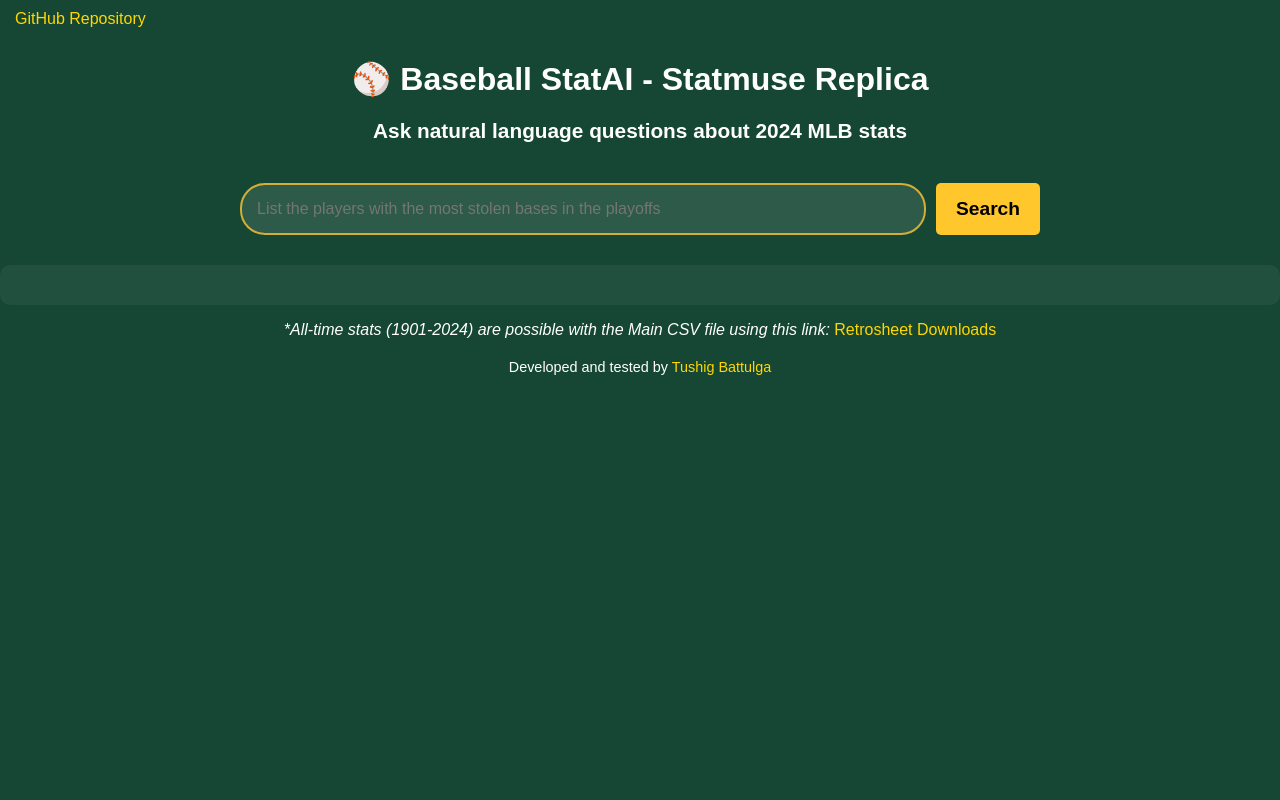
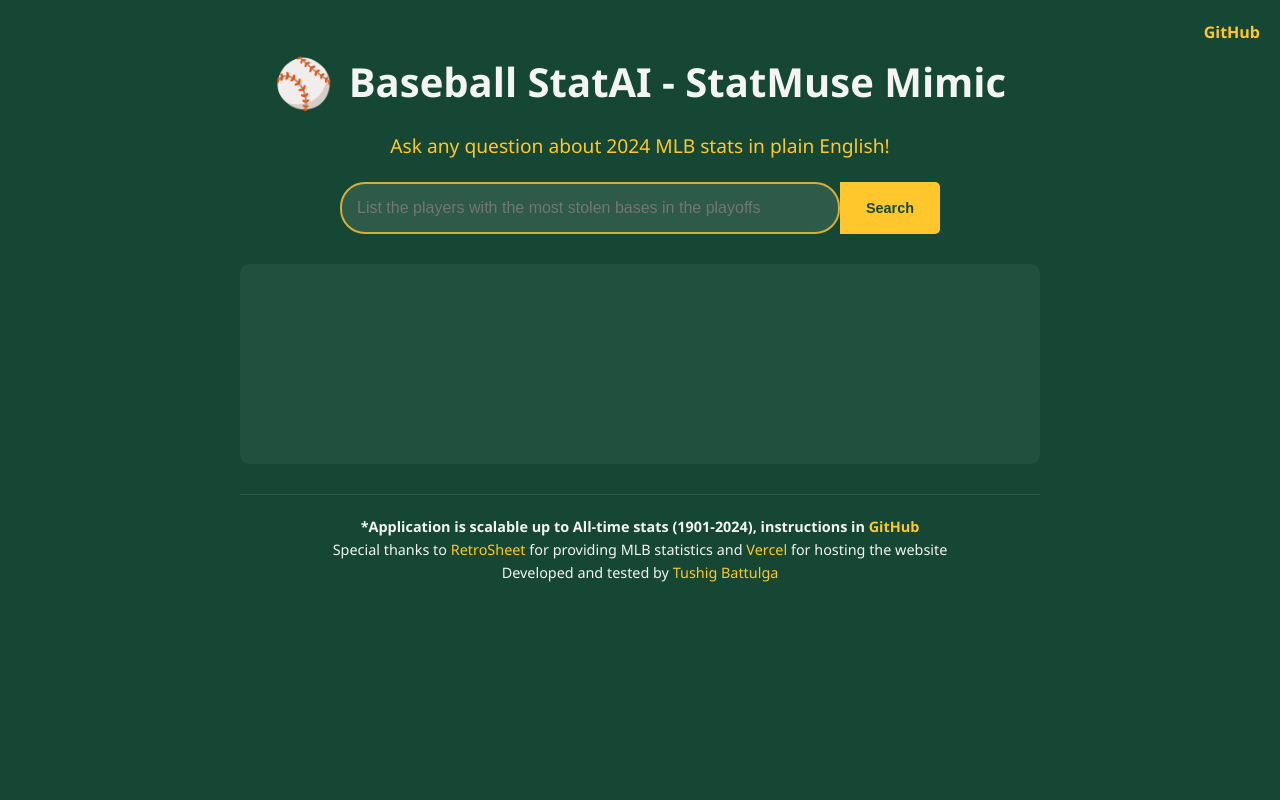
Before and after one commit to ehv6/Baseball_Statmuse, a Flask app: page / in a window 1280 px wide. Run offline with Flask 3, Linux system fonts and the light colour scheme.

Commit message:
Final UI touches

```diff
--- a/templates/index.html
+++ b/templates/index.html
@@ -5,106 +5,192 @@
     <title>Baseball StatAI</title>
     <link rel="stylesheet" href="/static/style.css">
     <style>
-        /* Dark green background like a baseball field */
-        body {
-            background-color: #154734;
-            color: white;
-            font-family: Arial, sans-serif;
-            text-align: center;
+        :root {
+            --field-green: #154734;
+            --gold-accent: #FFC72C;
+            --dark-gold: #E0B020;
+            --text-white: #f4f4f4;
+        }
+
+        * {
+            box-sizing: border-box;
             margin: 0;
             padding: 0;
         }
 
-        /* GitHub link at the top left */
+        body {
+            font-family: 'Segoe UI', Tahoma, Geneva, Verdana, sans-serif;
+            background-color: var(--field-green);
+            color: var(--text-white);
+            line-height: 1.6;
+            display: flex;
+            flex-direction: column;
+            min-height: 100vh;
+            padding: 20px;
+        }
+
+        .wrapper {
+            width: 100%;
+            max-width: 800px;
+            margin: 0 auto;
+            flex-grow: 1;
+        }
+
+        .header {
+            text-align: center;
+            margin-bottom: 20px;
+            padding-top: 3%;
+        }
+
+        .header h1 {
+            font-size: 2.5em;
+            margin-bottom: 10px;
+            display: flex;
+            align-items: center;
+            justify-content: center;
+            gap: 15px;
+        }
+
+        .header h1 .baseball-icon {
+            font-size: 1.2em;
+        }
+
+        .query-prompt {
+            font-size: 1.2em;
+            color: var(--gold-accent);
+            font-weight: 500;
+            margin-bottom: 18px;
+        }
+
+        .search-container {
+            display: flex;
+            margin-bottom: 30px;
+            max-width: 600px;
+            margin-left: auto;
+            margin-right: auto;
+        }
+
+        .search-input {
+            flex-grow: 1;
+            padding: 12px 15px;
+            font-size: 1em;
+            border: 2px solid var(--gold-accent);
+            border-right: none;
+            border-radius: 5px 0 0 5px;
+            background-color: rgba(255,255,255,0.1);
+            color: var(--text-white);
+        }
+
+        .search-button {
+            padding: 12px 15px; /* Reduced horizontal padding */
+            font-size: 0.9em; /* Slightly smaller font */
+            background-color: var(--gold-accent);
+            color: var(--field-green);
+            border: 2px solid var(--gold-accent);
+            border-radius: 0 5px 5px 0;
+            cursor: pointer;
+            font-weight: bold;
+            transition: all 0.3s ease;
+            width: 100px; /* Fixed width to make it narrower */
+        }
+
+        .search-button:hover {
+            background-color: var(--dark-gold);
+            border-color: var(--dark-gold);
+        }
+
+        .results-container {
+            background-color: rgba(255,255,255,0.05);
+            border-radius: 10px;
+            padding: 20px;
+            min-height: 200px;
+        }
+
+        .footer {
+            text-align: center;
+            margin-top: 30px;
+            padding-top: 20px;
+            border-top: 1px solid rgba(255,255,255,0.1);
+            font-size: 0.9em;
+        }
+
+        .footer a {
+            color: var(--gold-accent);
+            text-decoration: none;
+            transition: color 0.3s ease;
+        }
+
+        .footer a:hover {
+            text-decoration: underline;
+            color: var(--text-white);
+        }
+
         .github-link {
             position: absolute;
-            top: 10px;
-            left: 15px;
-            font-size: 1em;
-            color: #FFD700; /* Gold */
+            top: 20px;
+            right: 20px;
+            color: var(--gold-accent);
             text-decoration: none;
+            font-weight: bold;
+            transition: color 0.3s ease;
         }
 
         .github-link:hover {
+            color: var(--text-white);
             text-decoration: underline;
         }
 
-        /* Add space between the title and the top of the page */
-        h1 {
-            margin-top: 60px;
-        }
+        @media (max-width: 600px) {
+            .search-container {
+                flex-direction: column;
+            }
 
-        /* Make button text bold and bigger */
-        button {
-            font-weight: bold;
-            font-size: 1.2em;
-            padding: 10px 20px;
-            background-color: #FFC72C; /* Yellow-Gold (Baseball Themed) */
-            color: black;
-            border: none;
-            cursor: pointer;
-            border-radius: 5px;
-        }
+            .search-input, .search-button {
+                width: 100%;
+                border-radius: 5px;
+            }
 
-        button:hover {
-            background-color: #E0B020; /* Slightly darker gold on hover */
-        }
-
-        /* Make the "Ask natural language..." text bigger and bold */
-        .query-prompt {
-            font-size: 1.3em;
-            font-weight: bold;
-        }
-
-        /* Style input box */
-        input {
-            padding: 10px;
-            font-size: 1em;
-            width: 50%;
-            border-radius: 5px;
-            border: none;
-        }
-
-        /* Link styling for visibility */
-        a {
-            color: #FFD700; /* Gold */
-            text-decoration: none;
-        }
-
-        a:hover {
-            text-decoration: underline;
-        }
-
-        /* Center the developer info in the footer */
-        .developer-info {
-            margin-top: 20px;
-            font-size: 0.9em;
+            .search-button {
+                margin-top: 10px;
+            }
         }
     </style>
 </head>
 <body>
-    <a href="https://github.com/ehv6/Baseball_Statmuse" class="github-link" target="_blank">GitHub Repository</a>
+    <a href="https://github.com/ehv6/Baseball_Statmuse" class="github-link" target="_blank">GitHub</a>
 
-    <header>
-        <h1>⚾ Baseball StatAI - Statmuse Replica</h1>
-        <p class="query-prompt">Ask natural language questions about 2024 MLB stats</p>
-    </header>
+    <div class="wrapper">
+        <header class="header">
+            <h1>
+                <span class="baseball-icon">⚾</span>
+                Baseball StatAI - StatMuse Mimic
+            </h1>
+            <p class="query-prompt">Ask any question about 2024 MLB stats in plain English!</p>
+        </header>
 
-    <div class="container">
-        <div class="search-box">
-            <input type="text" id="queryInput" placeholder="List the players with the most stolen bases in the playoffs">
-            <button onclick="executeQuery()">Search</button>
+        <div class="search-container">
+            <input type="text" class="search-input" id="queryInput"
+                   placeholder="List the players with the most stolen bases in the playoffs">
+            <button class="search-button" onclick="executeQuery()">Search</button>
         </div>
 
         <div id="results" class="results-container">
             <!-- Results will be injected here -->
         </div>
 
-        <footer>
-            <p><em>*All-time stats (1901-2024) are possible with the Main CSV file using this link:</em>
-            <a href="https://www.retrosheet.org/downloads/othercsvs.html" target="_blank">Retrosheet Downloads</a></p>
-
-            <p class="developer-info">
+        <footer class="footer">
+            <p>
+                <strong>*Application is scalable up to All-time stats (1901-2024), instructions in
+                <a href="https://github.com/ehv6/Baseball_Statmuse" target="_blank">GitHub</a></strong>
+            </p>
+            <p>
+                Special thanks to
+                <a href="https://www.retrosheet.org/downloads/othercsvs.html" target="_blank">RetroSheet</a>
+                for providing MLB statistics and
+                <a href="https://vercel.com" target="_blank">Vercel</a>
+                for hosting the website
+            </p>
+            <p>
                 Developed and tested by
                 <a href="https://www.linkedin.com/in/tushig-battulga/" target="_blank">Tushig Battulga</a>
             </p>
```
